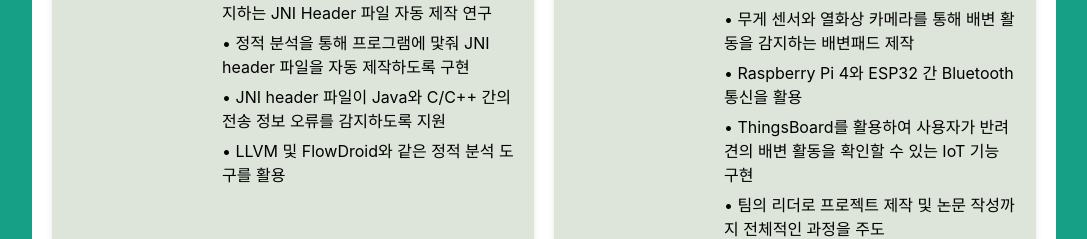
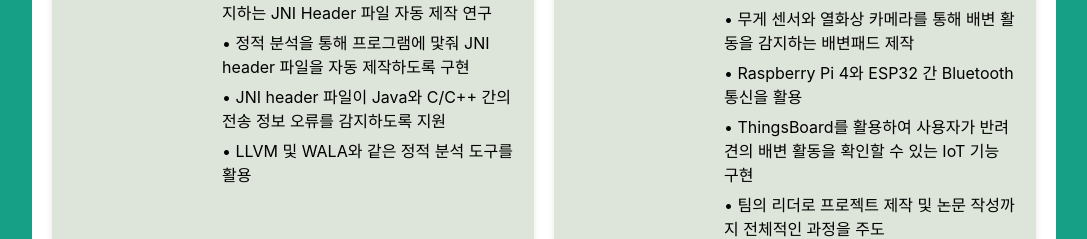
Before and after one commit to green-study/profile, a React (Vite) app: page / in a window 1280 px wide. Shown: the part 2900-3139 px from the top of the page, without its empty margins (96-1183 px from the left). Built offline with nearby package versions, Linux system fonts and the light colour scheme.

Commit message:
fix typo

```diff
--- a/src/components/Content/Content.tsx
+++ b/src/components/Content/Content.tsx
@@ -63,7 +63,7 @@ const projects = [
         languages: ['CPlusPlus', 'Java'],
         link1: 'https://github.com/green-study/JNIwiz',
         link2: 'https://www.youtube.com/watch?v=5UxNxQATbB4',
-        contribution: ['Java와 C/C++ 간의 상호작용 오류를 감지하는 JNI Header 파일 자동 제작 연구','정적 분석을 통해 프로그램에 맟줘 JNI header 파일을 자동 제작하도록 구현', 'JNI header 파일이 Java와 C/C++ 간의 전송 정보 오류를 감지하도록 지원', 'LLVM 및 FlowDroid와 같은 정적 분석 도구를 활용'],
+        contribution: ['Java와 C/C++ 간의 상호작용 오류를 감지하는 JNI Header 파일 자동 제작 연구','정적 분석을 통해 프로그램에 맟줘 JNI header 파일을 자동 제작하도록 구현', 'JNI header 파일이 Java와 C/C++ 간의 전송 정보 오류를 감지하도록 지원', 'LLVM 및 WALA와 같은 정적 분석 도구를 활용'],
         hideLink1: false,
         buttonText1: '소스코드',
         hideLink2: false,
```
